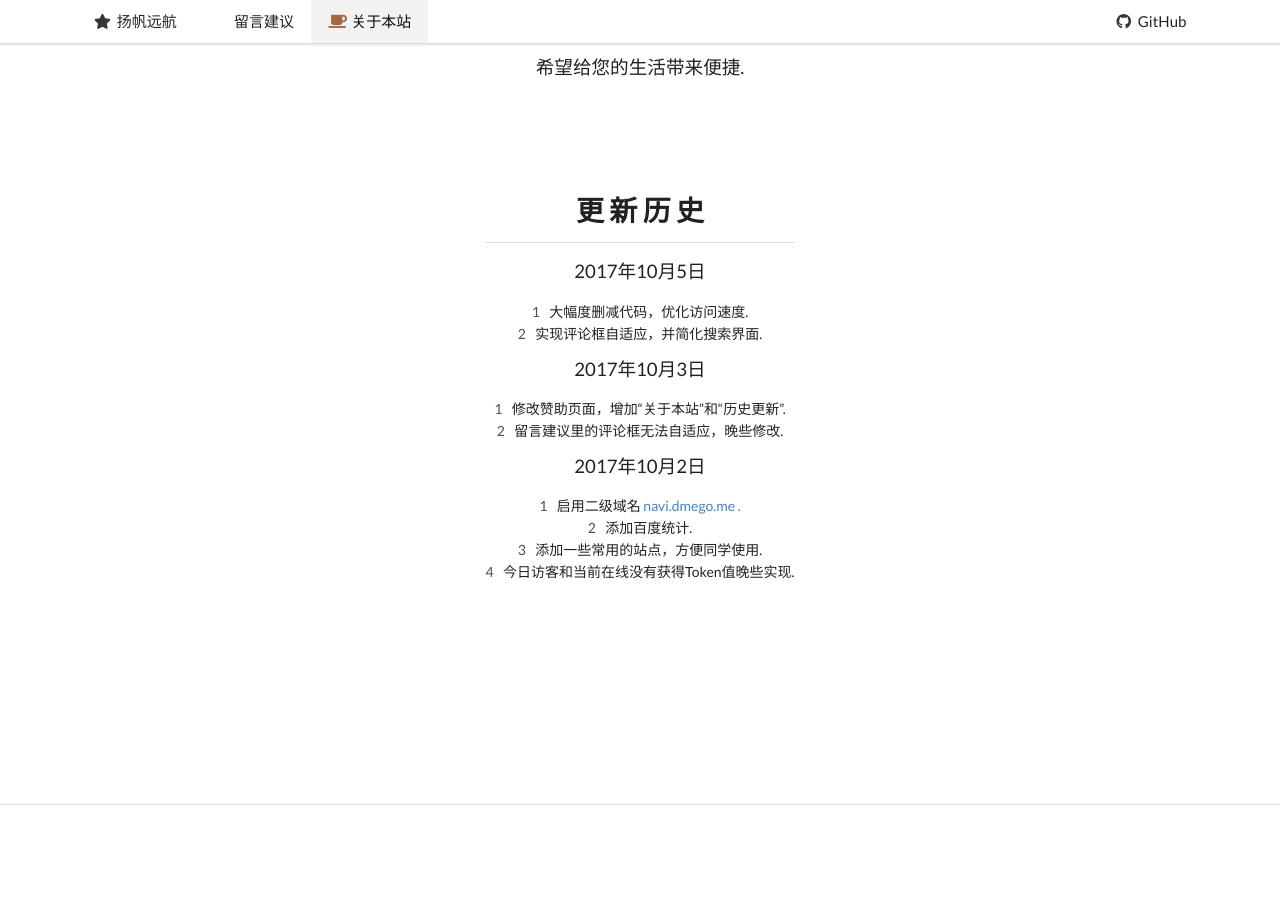
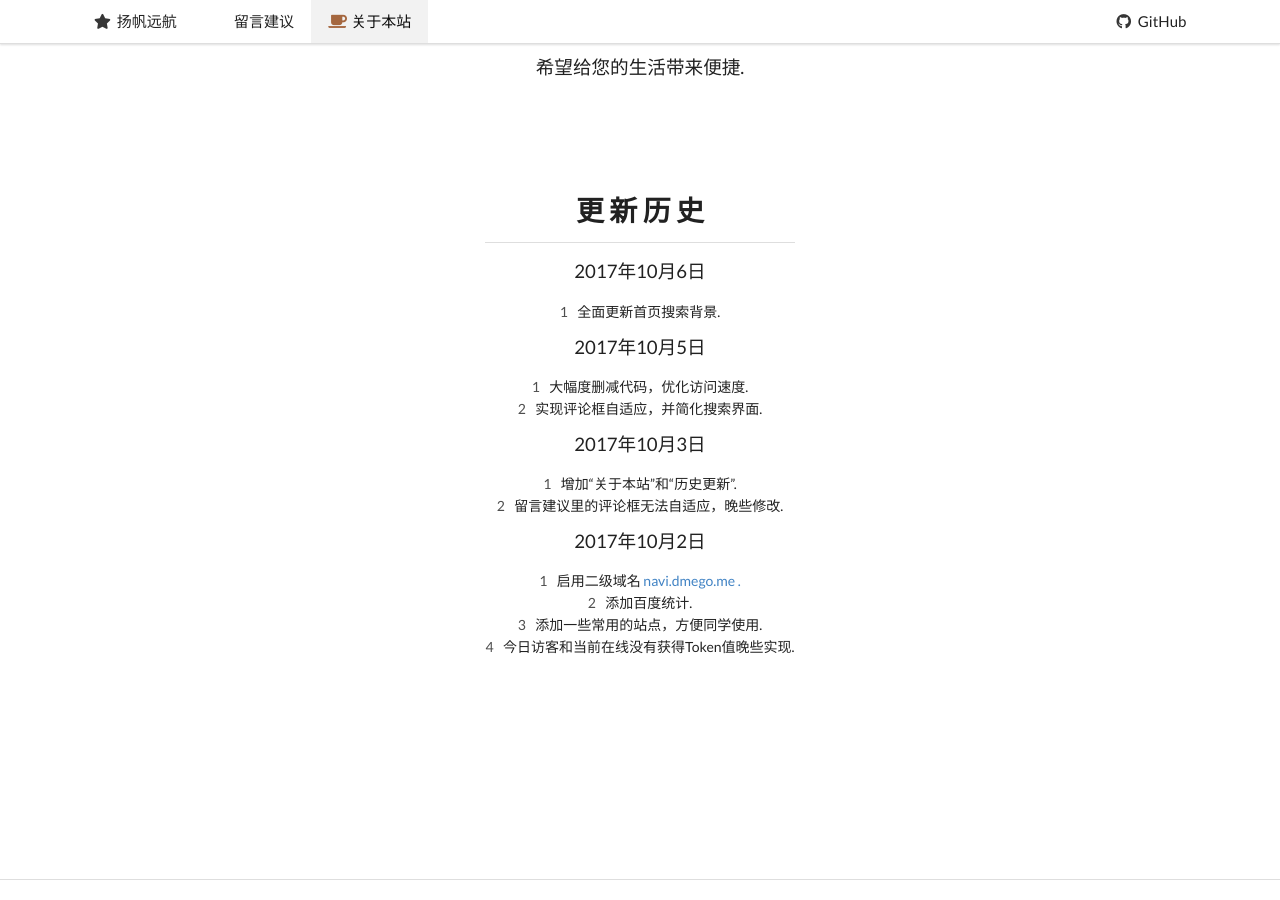
Before and after one commit to dmego/dmegonavi.github.io, a Jekyll site: the page built from donate/index.html, in a window 1280 px wide and 900 px high, scrolled down 572 px. Built offline with Jekyll 4.4.1, drawn with Linux system fonts in a browser that asks for light colours; comment, search, counter and statistics services are not loaded.

Commit message:
更新历史

```diff
--- a/donate/index.html
+++ b/donate/index.html
@@ -22,6 +22,10 @@ donate: true
                 <h3>更 新 历 史</h3>
                 <div class="ui divider">
                 </div>
+                <p>  2017年10月6日</p>
+                <ol class="ui list">
+                    <li>全面更新首页搜索背景.</li>
+                </ol>
                 <p>  2017年10月5日</p>
                 <ol class="ui list">
                     <li>大幅度删减代码，优化访问速度.</li>
@@ -29,7 +33,7 @@ donate: true
                 </ol>
                 <p>  2017年10月3日</p>
                 <ol class="ui list">
-                    <li>修改赞助页面，增加“关于本站”和“历史更新”.</li>
+                    <li>增加“关于本站”和“历史更新”.</li>
 					          <li>留言建议里的评论框无法自适应，晚些修改.</li>
                 </ol>
                 <p>2017年10月2日</p>
```
